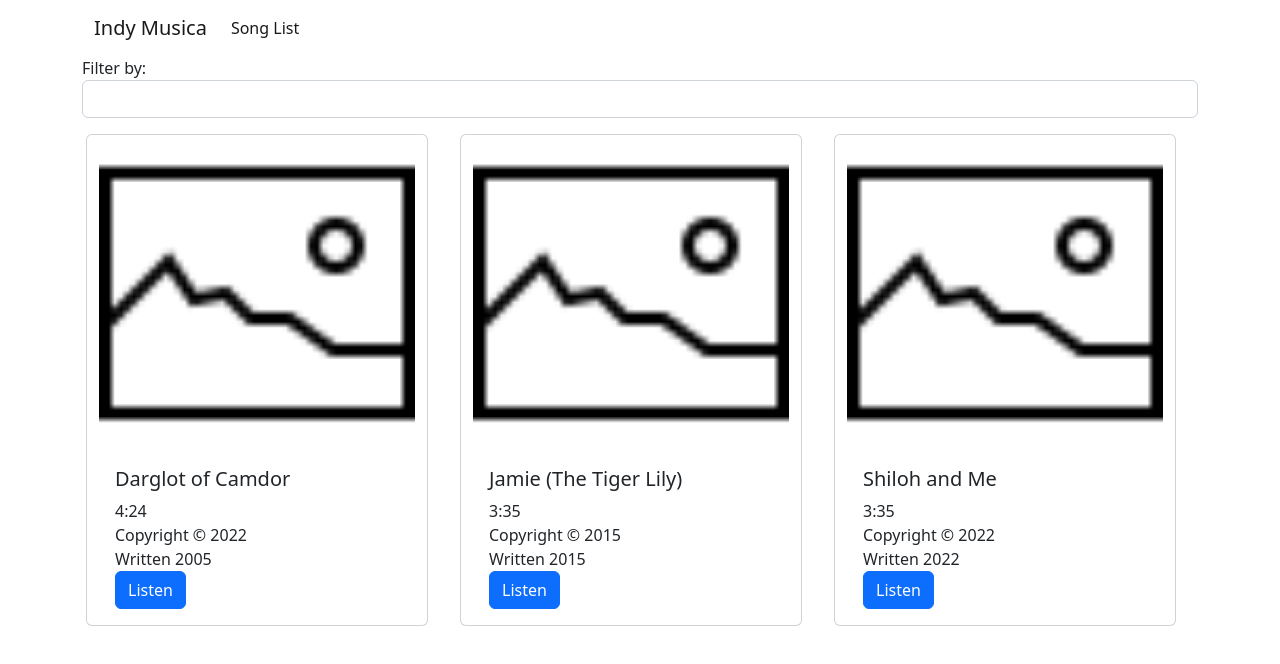
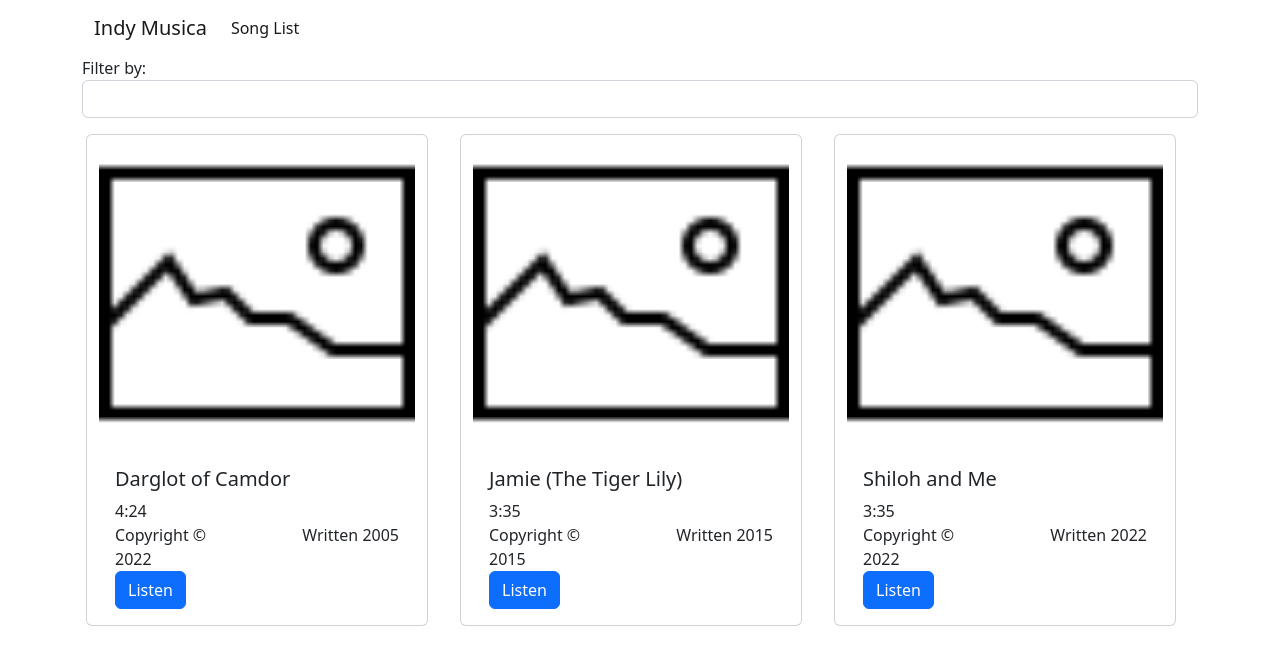
Before and after one commit to dblanken/musica, a React (Create React App) app: page / in a window 1280 px wide. Shown: the top 664 px of the page. Built offline with nearby package versions, Linux system fonts and the light colour scheme.

Commit message:
Place dates next to each other

```diff
--- a/src/components/Song.tsx
+++ b/src/components/Song.tsx
@@ -14,11 +14,13 @@ function Song({song}: SongProps) {
           <div>
             {song.length.minutes}:{song.length.seconds}
           </div>
-          <div>
-            Copyright &copy; {song.copyrightYear}
-          </div>
-          <div>
+          <div className="row">
+            <div className="mx-auto col">
+              Copyright &copy; {song.copyrightYear}
+            </div>
+            <div className="text-end col">
               Written {song.yearWritten}
+            </div>
           </div>
         </div>
       </Card>
```
